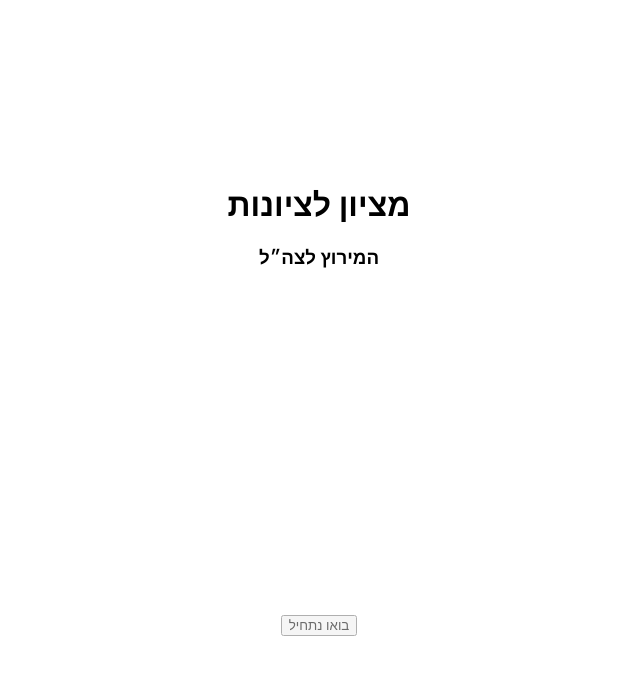
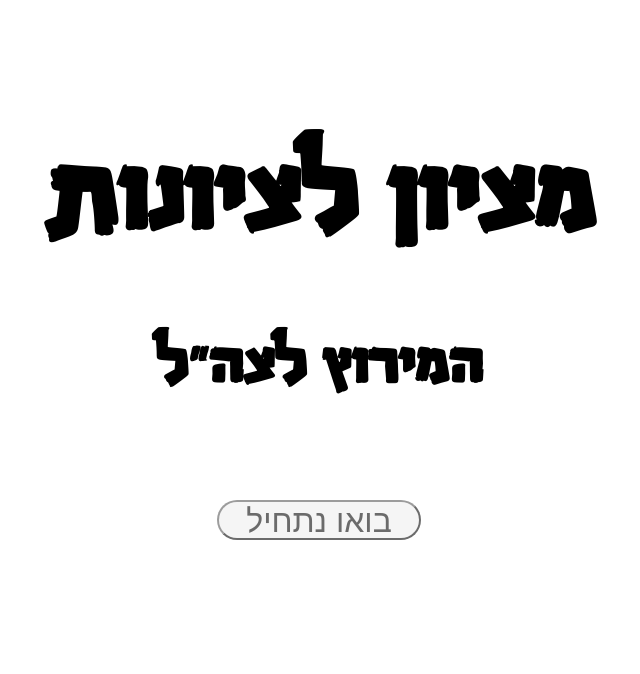
Before and after one commit to roybar1984/race-for-the-army-lomda, a React (Create React App) app: page / in a window 1280 px wide. Shown: the top 674 px of the page, without its empty margins (321-961 px from the left). Built offline with nearby package versions, Linux system fonts and the light colour scheme.

Commit message:
made responsive for the computer screen too

```diff
--- a/src/containers/openingPage/OpeningPage.css
+++ b/src/containers/openingPage/OpeningPage.css
@@ -1,3 +1,36 @@
+.titles-container {
+  display: flex;
+  flex-direction: column;
+  margin-top: -5vh;
+  height: 30vh;
+}
+
+.opening-titles {
+  font-family: title;
+}
+
+.opening-title1 {
+  font-size: 9vw;
+  /* margin-top: 5vh; */
+}
+
+.opening-title2 {
+  font-size: 5vw;
+  margin-top: 0;
+}
+
+.btns {
+  width: 16vw;
+  height: 5vh;
+  border-radius: 3em;
+  font-size: 2.5vw;
+  cursor: pointer;
+}
+
+.start-lomda-btn {
+  margin-bottom: 20vh;
+}
+
 @media only screen and (max-width: 690px) {
   .titles-container {
     display: flex;
```
